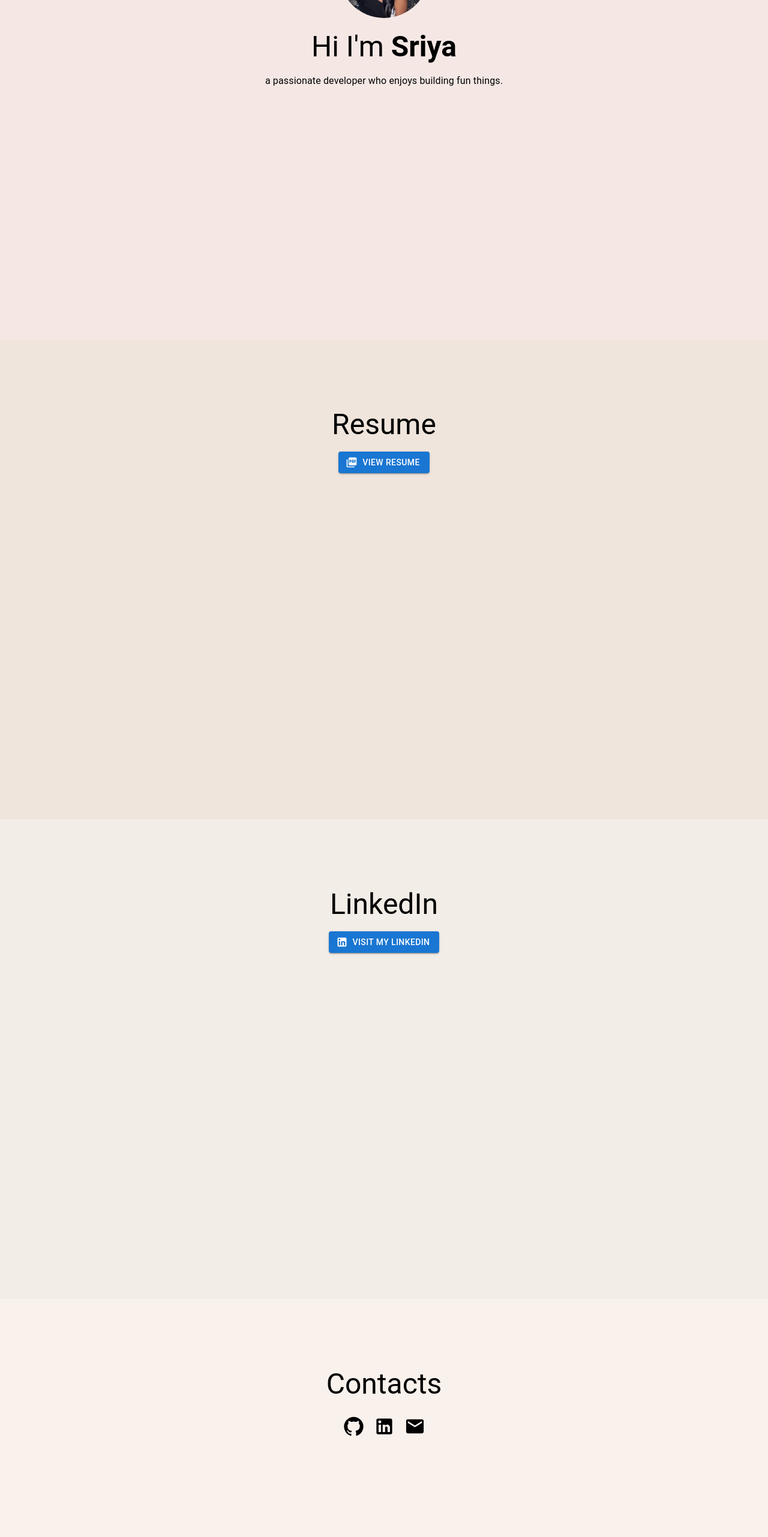
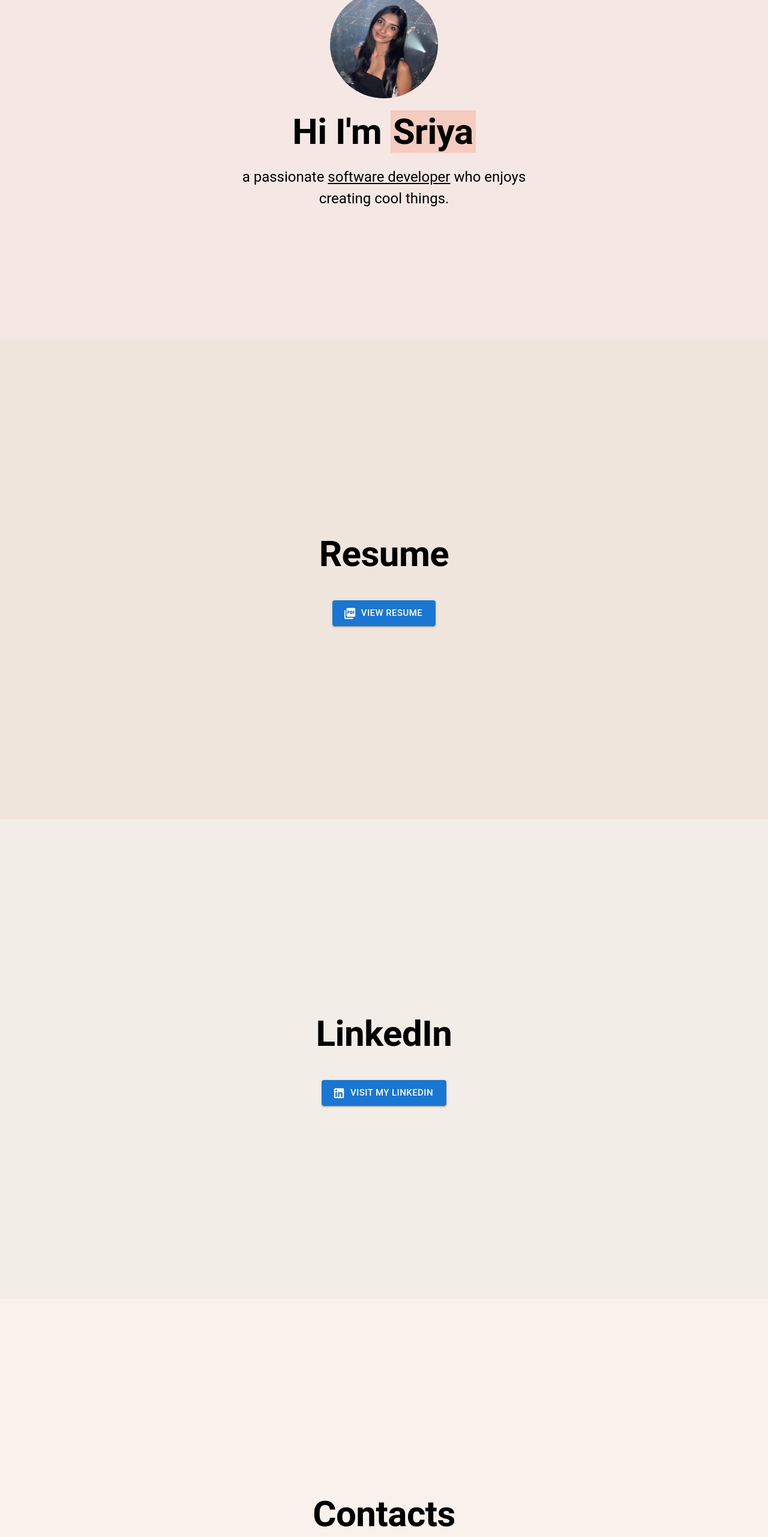
Before and after one commit to sriyamac/portfolio, a React (Create React App) app: page / in a window 1280 px wide. Shown: the part 234-2797 px from the top of the page at 60% size. Built offline with nearby package versions, Linux system fonts and the light colour scheme.

Commit message:
layout changes

```diff
--- a/src/App.js
+++ b/src/App.js
@@ -1,12 +1,10 @@
-// src/App.js
-
 import React, { useEffect } from 'react';
 import Navbar from './components/Navbar';
 import AboutMe from './components/AboutMe';
 import Resume from './components/Resume';
 import LinkedInSection from './components/LinkedIn';
 import Contacts from './components/Contacts';
-import Footer from './components/Footer'; // Import the Footer component
+import Footer from './components/Footer';
 import AOS from 'aos';
 import 'aos/dist/aos.css';
 import { useTheme } from '@mui/material/styles';
@@ -16,6 +14,8 @@ function App() {
   const theme = useTheme();
   const isMobile = useMediaQuery(theme.breakpoints.down('sm'));
 
+  const navbarHeight = isMobile ? 56 : 64;
+
   useEffect(() => {
     AOS.init({
       duration: isMobile ? 600 : 800,
@@ -24,13 +24,16 @@ function App() {
   }, [isMobile]);
 
   return (
-    <div>
+    <div style={{ margin: 0, padding: 0 }}>
       <Navbar />
-      <AboutMe />
-      <Resume />
-      <LinkedInSection />
-      <Contacts />
-      <Footer /> {/* Add the Footer component here */}
+      {/* Wrapper div to offset the content by the navbar height */}
+      <div style={{ marginTop: `${navbarHeight}px`, margin: 0, padding: 0 }}>
+        <AboutMe />
+        <Resume />
+        <LinkedInSection />
+        <Contacts />
+        <Footer />
+      </div>
     </div>
   );
 }
--- a/src/components/AboutMe.js
+++ b/src/components/AboutMe.js
@@ -1,46 +1,64 @@
-// src/components/AboutMe.js
-
 import React from 'react';
-import { Container, Typography, Avatar, useMediaQuery } from '@mui/material';
+import { Container, Typography, Avatar, Box, useMediaQuery } from '@mui/material';
 import { useTheme } from '@mui/material/styles';
 
 const AboutMe = () => {
   const theme = useTheme();
   const isMobile = useMediaQuery(theme.breakpoints.down('sm'));
 
-  const navbarHeight = isMobile ? 56 : 64;
-
   return (
     <div
       id="AboutMe"
       style={{
-        minHeight: `calc(100vh - ${navbarHeight}px)`,
-        paddingTop: `${navbarHeight}px`,
+        minHeight: '100vh',
         backgroundColor: '#F5E8E4',
+        display: 'flex',
+        alignItems: 'center',
+        justifyContent: 'center',
+        margin: 0,
+        padding: 0,
       }}
     >
-      <Container
-        maxWidth="sm"
-        data-aos="fade-up"
-        style={{ textAlign: 'center', marginTop: isMobile ? '20px' : '50px' }}
-      >
+      <Container maxWidth="sm" data-aos="fade-up" style={{ textAlign: 'center', margin: 0 }}>
         <Avatar
           alt="Profile Picture"
           src="profile.jpg"
           sx={{
-            width: isMobile ? 100 : 150,
-            height: isMobile ? 100 : 150,
+            width: isMobile ? 120 : 180,
+            height: isMobile ? 120 : 180,
             margin: '0 auto 20px',
           }}
         />
-        <Typography variant={isMobile ? 'h4' : 'h3'} gutterBottom>
-          Hi I'm <strong>Sriya</strong>
+        <Typography
+          variant={isMobile ? 'h3' : 'h2'}
+          gutterBottom
+          style={{ fontWeight: 'bold' }}
+        >
+          Hi I'm{' '}
+          <Box
+            component="span"
+            sx={{
+              backgroundColor: '#f5ccbf',
+              padding: '0 4px',
+            }}
+          >
+            Sriya
+          </Box>
         </Typography>
         <Typography
-          variant="body1"
-          style={{ padding: isMobile ? '0 10px' : '0 20px', textAlign: 'center' }}
+          variant={isMobile ? 'h6' : 'h5'}
+          style={{ padding: isMobile ? '0 10px' : '0 20px', lineHeight: 1.5 }}
         >
-          a passionate developer who enjoys building fun things.
+          a passionate{' '}
+          <Box
+            component="span"
+            sx={{
+              textDecoration: 'underline',
+            }}
+          >
+            software developer
+          </Box>{' '}
+          who enjoys creating cool things.
         </Typography>
       </Container>
     </div>
--- a/src/components/Contacts.js
+++ b/src/components/Contacts.js
@@ -1,12 +1,5 @@
-// src/components/Contacts.js
-
 import React from 'react';
-import {
-  Container,
-  Typography,
-  IconButton,
-  useMediaQuery,
-} from '@mui/material';
+import { Container, Typography, IconButton, useMediaQuery } from '@mui/material';
 import { GitHub, LinkedIn, Email } from '@mui/icons-material';
 import { useTheme } from '@mui/material/styles';
 
@@ -14,48 +7,43 @@ const Contacts = () => {
   const theme = useTheme();
   const isMobile = useMediaQuery(theme.breakpoints.down('sm'));
 
-  const navbarHeight = isMobile ? 56 : 64;
-  const iconSize = isMobile ? 'medium' : 'large';
+  const iconSize = isMobile ? 'large' : 'inherit';
 
   return (
     <div
       id="Contacts"
       style={{
-        minHeight: `calc(100vh - ${navbarHeight}px)`,
-        paddingTop: `${navbarHeight}px`,
-        backgroundColor: '#F8F1EC', // Nude color for Contacts section
+        minHeight: '100vh',
+        backgroundColor: '#F8F1EC',
+        display: 'flex',
+        alignItems: 'center',
+        justifyContent: 'center',
+        margin: 0,
+        padding: 0,
       }}
     >
-      <Container
-        maxWidth="sm"
-        data-aos="fade-up"
-        style={{ textAlign: 'center', paddingTop: isMobile ? '30px' : '50px' }}
-      >
-        <Typography variant={isMobile ? 'h4' : 'h3'} gutterBottom>
+      <Container maxWidth="sm" data-aos="fade-up" style={{ textAlign: 'center', margin: 0 }}>
+        <Typography variant={isMobile ? 'h3' : 'h2'} gutterBottom style={{ fontWeight: 'bold' }}>
           Contacts
         </Typography>
-        <div>
+        <div style={{ marginTop: '30px' }}>
           <IconButton
-            href="https://github.com/yourusername"
+            href="https://github.com/sriyamac"
             target="_blank"
             color="inherit"
-            size={isMobile ? 'small' : 'medium'}
+            size="large"
           >
             <GitHub fontSize={iconSize} />
           </IconButton>
           <IconButton
-            href="https://www.linkedin.com/in/yourprofile"
+            href="https://www.linkedin.com/in/sriya-machunuri-21b321195/"
             target="_blank"
             color="inherit"
-            size={isMobile ? 'small' : 'medium'}
+            size="large"
           >
             <LinkedIn fontSize={iconSize} />
           </IconButton>
-          <IconButton
-            href="mailto:youremail@example.com"
-            color="inherit"
-            size={isMobile ? 'small' : 'medium'}
-          >
+          <IconButton href="mailto:sriyamac@gmail.com" color="inherit" size="large">
             <Email fontSize={iconSize} />
           </IconButton>
         </div>
--- a/src/components/LinkedIn.js
+++ b/src/components/LinkedIn.js
@@ -1,5 +1,3 @@
-// src/components/LinkedIn.js
-
 import React from 'react';
 import { Container, Typography, Button, useMediaQuery } from '@mui/material';
 import LinkedInIcon from '@mui/icons-material/LinkedIn';
@@ -9,32 +7,31 @@ const LinkedInSection = () => {
   const theme = useTheme();
   const isMobile = useMediaQuery(theme.breakpoints.down('sm'));
 
-  const navbarHeight = isMobile ? 56 : 64;
-
   return (
     <div
       id="LinkedIn"
       style={{
-        minHeight: `calc(100vh - ${navbarHeight}px)`,
-        paddingTop: `${navbarHeight}px`,
-        backgroundColor: '#F3EDE7', // Nude color for LinkedIn section
+        minHeight: '100vh',
+        backgroundColor: '#F3EDE7',
+        display: 'flex',
+        alignItems: 'center',
+        justifyContent: 'center',
+        margin: 0,
+        padding: 0,
       }}
     >
-      <Container
-        maxWidth="sm"
-        data-aos="fade-left"
-        style={{ textAlign: 'center', paddingTop: isMobile ? '30px' : '50px' }}
-      >
-        <Typography variant={isMobile ? 'h4' : 'h3'} gutterBottom>
+      <Container maxWidth="sm" data-aos="fade-left" style={{ textAlign: 'center', margin: 0 }}>
+        <Typography variant={isMobile ? 'h3' : 'h2'} gutterBottom style={{ fontWeight: 'bold' }}>
           LinkedIn
         </Typography>
         <Button
           variant="contained"
           color="primary"
           startIcon={<LinkedInIcon />}
-          href="https://www.linkedin.com/in/yourprofile"
+          href="https://www.linkedin.com/in/sriya-machunuri-21b321195/"
           target="_blank"
-          size={isMobile ? 'small' : 'medium'}
+          size={isMobile ? 'medium' : 'large'}
+          style={{ marginTop: '20px' }}
         >
           Visit my LinkedIn
         </Button>
--- a/src/components/Navbar.js
+++ b/src/components/Navbar.js
@@ -1,5 +1,3 @@
-// src/components/Navbar.js
-
 import React, { useState, useEffect } from 'react';
 import {
   AppBar,
@@ -22,7 +20,6 @@ const Navbar = () => {
   const theme = useTheme();
   const isMobile = useMediaQuery(theme.breakpoints.down('sm'));
 
-  // Initialize AOS for Navbar
   useEffect(() => {
     AOS.init({
       duration: 800,
@@ -36,7 +33,6 @@ const Navbar = () => {
     setDrawerOpen(!drawerOpen);
   };
 
-  // Custom styles for hover effect
   const linkStyle = {
     textDecoration: 'none',
     color: '#fff',
@@ -114,7 +110,7 @@ const Navbar = () => {
                 activeClass="active"
                 spy={true}
                 onMouseEnter={(e) => {
-                  e.target.style.color = '#ffd700';
+                  e.target.style.color = '#f5ccbf';
                 }}
                 onMouseLeave={(e) => {
                   e.target.style.color = '#fff';
--- a/src/components/Resume.js
+++ b/src/components/Resume.js
@@ -1,5 +1,3 @@
-// src/components/Resume.js
-
 import React from 'react';
 import { Container, Typography, Button, useMediaQuery } from '@mui/material';
 import PictureAsPdfIcon from '@mui/icons-material/PictureAsPdf';
@@ -9,23 +7,21 @@ const Resume = () => {
   const theme = useTheme();
   const isMobile = useMediaQuery(theme.breakpoints.down('sm'));
 
-  const navbarHeight = isMobile ? 56 : 64;
-
   return (
     <div
       id="Resume"
       style={{
-        minHeight: `calc(100vh - ${navbarHeight}px)`,
-        paddingTop: `${navbarHeight}px`,
-        backgroundColor: '#EFE5DC', // Nude color for Resume section
+        minHeight: '100vh',
+        backgroundColor: '#EFE5DC',
+        display: 'flex',
+        alignItems: 'center',
+        justifyContent: 'center',
+        margin: 0,
+        padding: 0,
       }}
     >
-      <Container
-        maxWidth="sm"
-        data-aos="fade-right"
-        style={{ textAlign: 'center', paddingTop: isMobile ? '30px' : '50px' }}
-      >
-        <Typography variant={isMobile ? 'h4' : 'h3'} gutterBottom>
+      <Container maxWidth="sm" data-aos="fade-right" style={{ textAlign: 'center', margin: 0 }}>
+        <Typography variant={isMobile ? 'h3' : 'h2'} gutterBottom style={{ fontWeight: 'bold' }}>
           Resume
         </Typography>
         <Button
@@ -34,7 +30,8 @@ const Resume = () => {
           startIcon={<PictureAsPdfIcon />}
           href="resume.pdf"
           target="_blank"
-          size={isMobile ? 'small' : 'medium'}
+          size={isMobile ? 'medium' : 'large'}
+          style={{ marginTop: '20px' }}
         >
           View Resume
         </Button>
--- a/src/index.css
+++ b/src/index.css
@@ -1,6 +1,3 @@
-/* src/index.css */
-
-/* Global styles, optional */
 body {
   margin: 0;
   font-family: 'Roboto', sans-serif;
@@ -8,12 +5,10 @@ body {
   color: #000;
 }
 
-/* Adjust scroll behavior for smooth scrolling */
 html {
   scroll-behavior: smooth;
 }
 
-/* Hide scrollbar for smoother appearance */
 body::-webkit-scrollbar {
   display: none;
 }
```
Also changed, not shown: src/components/Footer.js (+29 -7 lines).
